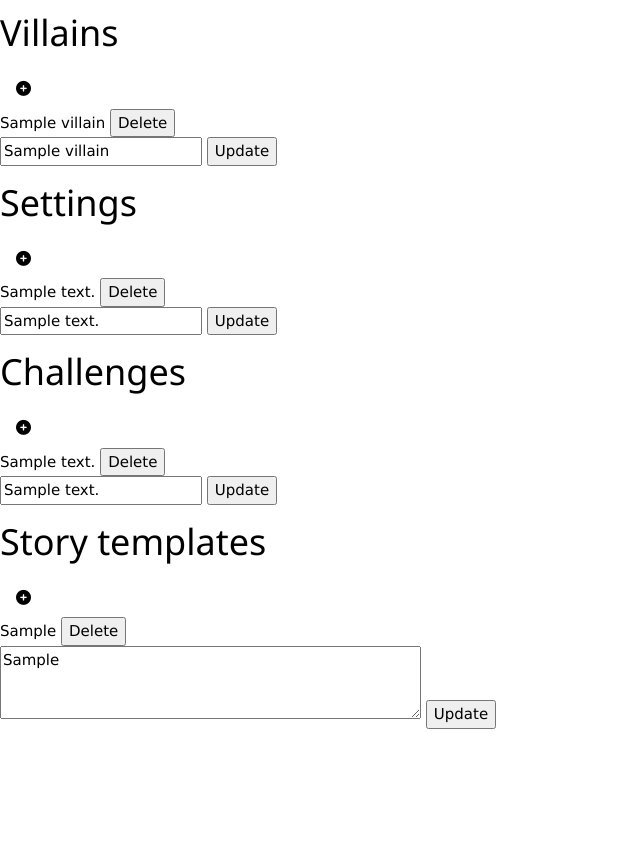
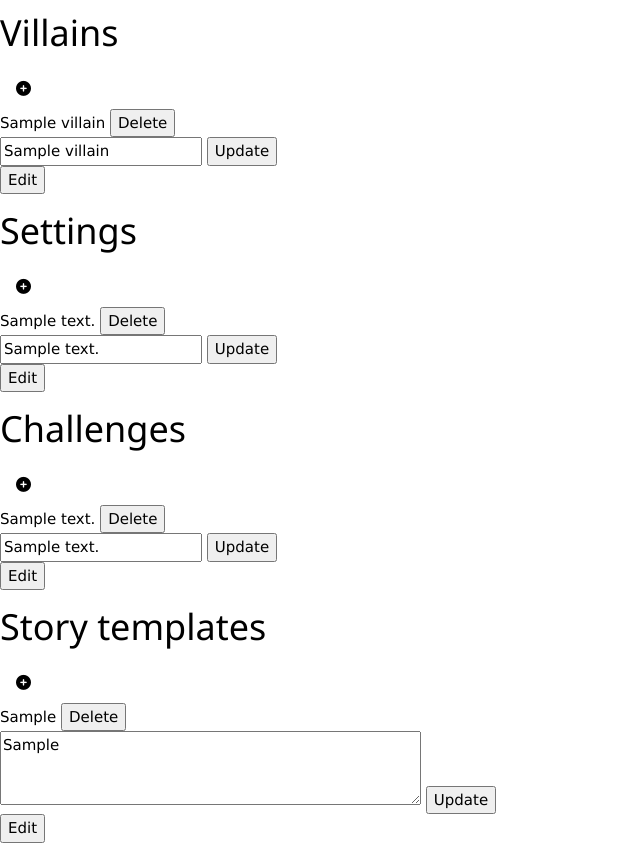
Before and after one commit to rhc822/bedtime_story_prompter, a Django app: page /storyelements/ in a window 1280 px wide. Shown: the part 312-1155 px from the top of the page, without its empty margins (0-640 px from the left). Before the commit the page ends 1041 px from the top, so only its background shows below. Run offline with Django 3.2, Linux system fonts and the light colour scheme; a user stored in the database is signed in; tables that the repository leaves empty hold one stand-in row (values such as "Sample post"); some libraries are stand-ins or nearby versions.

Commit message:
Made all the rest of the story elements update functionality show/hide

```diff
--- a/bedtime_story_prompter_project/bspapp/templates/story_elements.html
+++ b/bedtime_story_prompter_project/bspapp/templates/story_elements.html
@@ -52,12 +52,15 @@
                 <input type="hidden" name="actual_method" value="DELETE">
                 <button>Delete</button>
             </form>
+            <div class="editForm-{{villain.id}} isHidden">
                 <form action=" {% url 'villain_element' villain_id=villain.id %}" method="POST">
                     {% csrf_token %}
                     <input type="text" id="villain" name="villain" value="{{ villain }}">
                     <input type="hidden" name="actual_method" value="PUT">
                     <button>Update</button>
                 </form>
+            </div>
+            <button id="editBtn-{{villain.id}}" class="editBtn">Edit</button>
         {% endfor %}
 
         <h1>Settings</h1>
@@ -71,12 +74,15 @@
                 <input type="hidden" name="actual_method" value="DELETE">
                 <button>Delete</button>
             </form>
+            <div class="editForm-{{setting.id}} isHidden">
                 <form action=" {% url 'setting_element' setting_id=setting.id %}" method="POST">
                     {% csrf_token %}
                         <input type="text" id="setting" name="setting" value="{{ setting }}">
                         <input type="hidden" name="actual_method" value="PUT">
                         <button>Update</button>
                 </form>
+            </div>
+            <button id="editBtn-{{setting.id}}" class="editBtn">Edit</button>
         {% endfor %}
 
         <h1>Challenges</h1>
@@ -90,12 +96,15 @@
                 <input type="hidden" name="actual_method" value="DELETE">
                 <button>Delete</button>
             </form>
+            <div class="editForm-{{challenge.id}} isHidden">
                 <form action=" {% url 'challenge_element' challenge_id=challenge.id %}" method="POST">
                     {% csrf_token %}
                         <input type="text" id="challenge" name="challenge" value="{{ challenge }}">
                         <input type="hidden" name="actual_method" value="PUT">
                         <button>Update</button>
                 </form>
+            </div>
+            <button id="editBtn-{{challenge.id}}" class="editBtn">Edit</button>
         {% endfor %}
 
         <h1>Story templates</h1>
@@ -109,6 +118,7 @@
                 <input type="hidden" name="actual_method" value="DELETE">
                 <button>Delete</button>
             </form>
+            <div class="editForm-{{template.id}} isHidden">
                 <form action=" {% url 'template_element' template_id=template.id %}" method="POST">
                     {% csrf_token %}
                         <textarea id="template" name="template" rows="3" cols="50">{{ template }}
@@ -116,6 +126,8 @@
                         <input type="hidden" name="actual_method" value="PUT">
                         <button>Update</button>
                 </form>
+            </div>
+            <button id="editBtn-{{template.id}}" class="editBtn">Edit</button>
         {% endfor %}
 
 
@@ -212,7 +224,7 @@
         </div>
 
     <script>
-        Array.from(document.getElementsByClassName("editBtn")).forEach((element) =>                 element.addEventListener("click", function(){
+        Array.from(document.getElementsByClassName("editBtn")).forEach((element) => element.addEventListener("click", function(){
                 console.log("hello", this.id, this.nextElementSibling)
                 this.previousElementSibling.classList.toggle("isHidden")
             })
```
Lines whose indentation alone changed are shown as unchanged.
